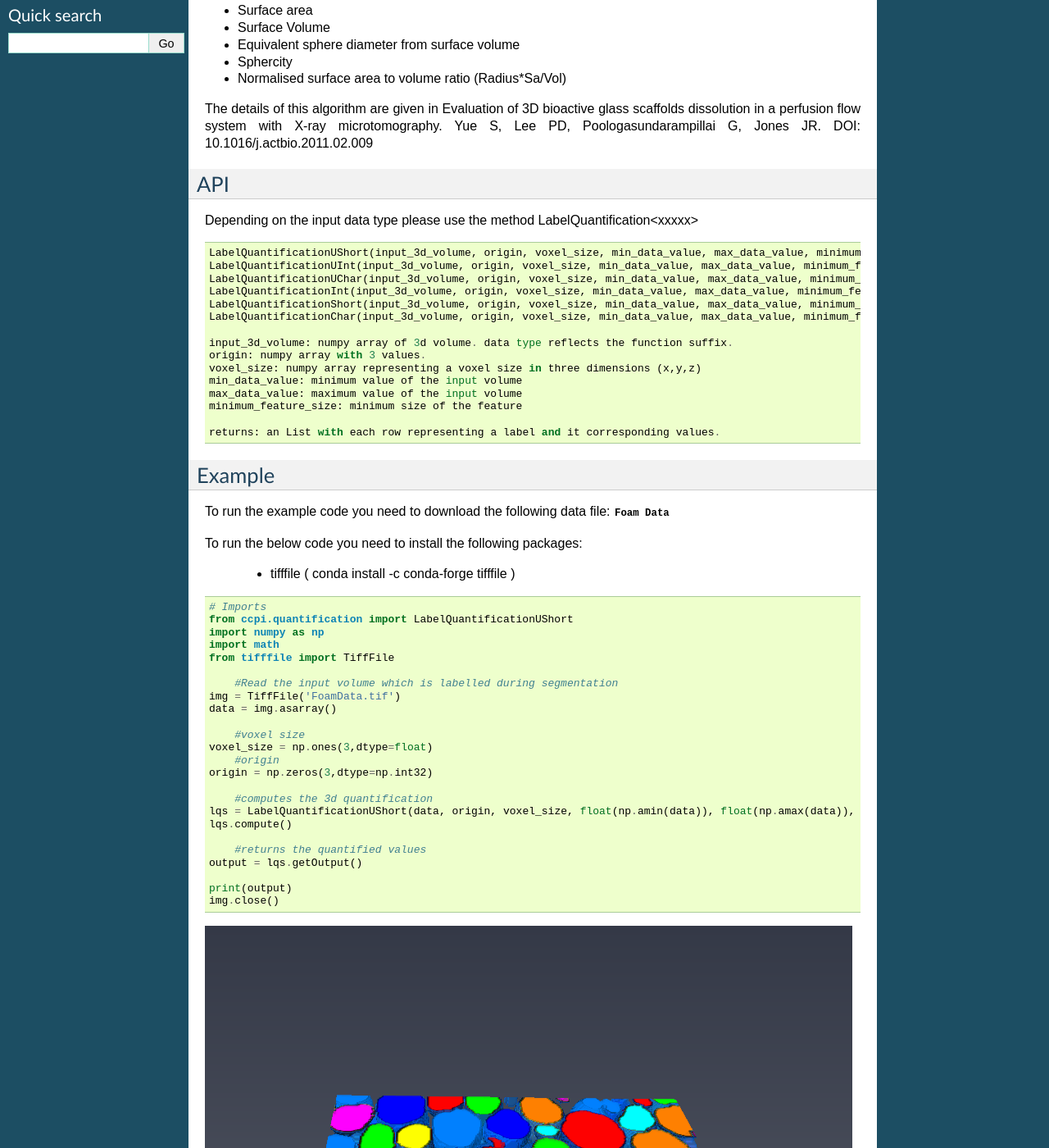
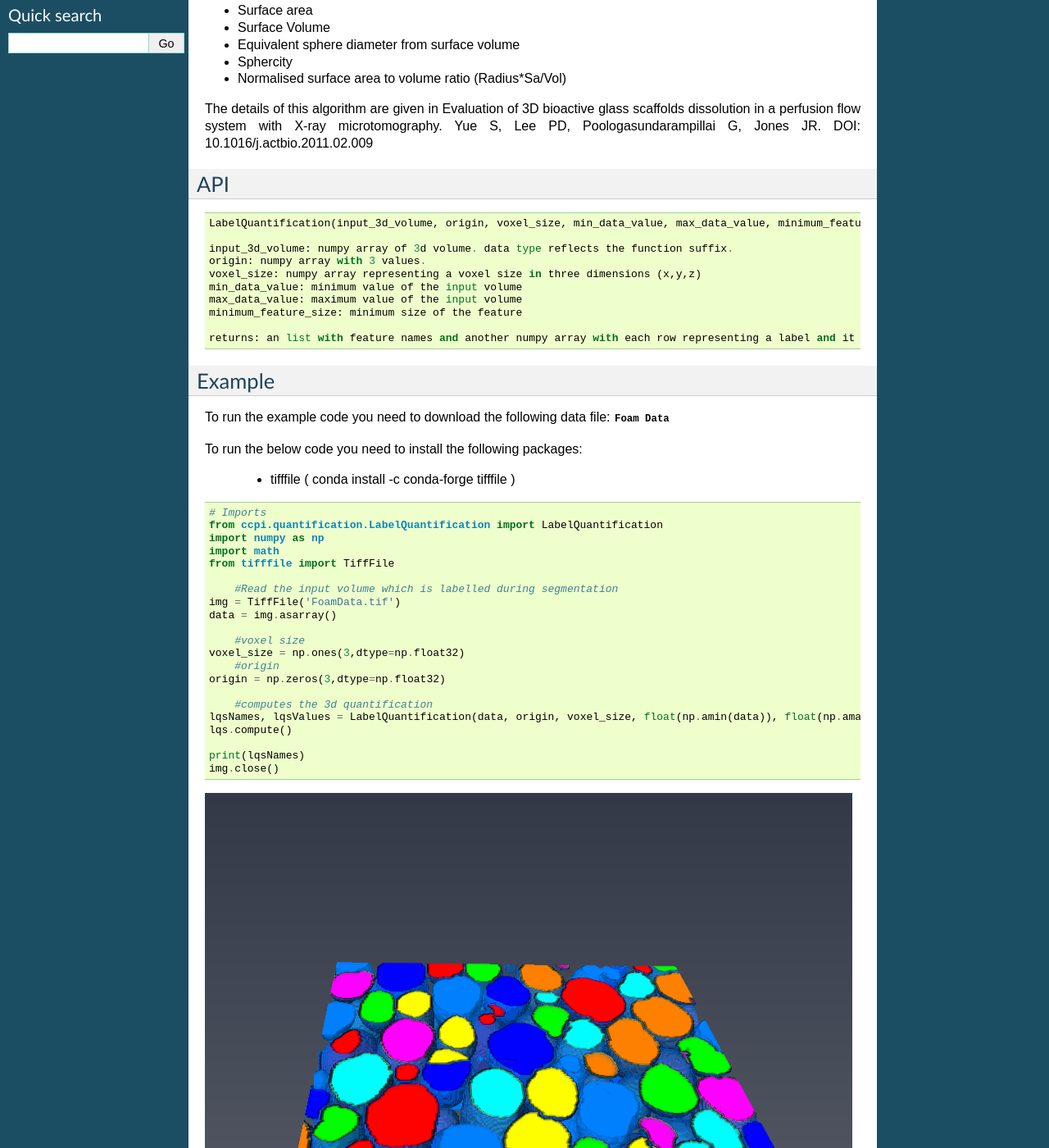
Before and after one commit to vais-ral/CIL-Docs, a Sphinx documentation site: the page built from docs/quantification/LabelQuantification.rst, in a window 1280 px wide and 1400 px high, scrolled down 292 px. Shown: the whole window at 82% size. Built offline with Sphinx 7.4.7, drawn with Linux system fonts in a browser that asks for light colours.

Commit message:
Update LabelQuantification.rst

```diff
--- a/docs/quantification/LabelQuantification.rst
+++ b/docs/quantification/LabelQuantification.rst
@@ -21,16 +21,9 @@
 API
 ----
 
-Depending on the input data type please use the method LabelQuantification<xxxxx>
-
 .. code-block:: python
 
-	LabelQuantificationUShort(input_3d_volume, origin, voxel_size, min_data_value, max_data_value, minimum_feature_size)
-	LabelQuantificationUInt(input_3d_volume, origin, voxel_size, min_data_value, max_data_value, minimum_feature_size)
-	LabelQuantificationUChar(input_3d_volume, origin, voxel_size, min_data_value, max_data_value, minimum_feature_size)
-	LabelQuantificationInt(input_3d_volume, origin, voxel_size, min_data_value, max_data_value, minimum_feature_size)
-	LabelQuantificationShort(input_3d_volume, origin, voxel_size, min_data_value, max_data_value, minimum_feature_size)
-	LabelQuantificationChar(input_3d_volume, origin, voxel_size, min_data_value, max_data_value, minimum_feature_size)
+	LabelQuantification(input_3d_volume, origin, voxel_size, min_data_value, max_data_value, minimum_feature_size)
 
 	input_3d_volume: numpy array of 3d volume. data type reflects the function suffix.
 	origin: numpy array with 3 values.
@@ -39,7 +32,7 @@
 	max_data_value: maximum value of the input volume
 	minimum_feature_size: minimum size of the feature
 
-	returns: an List with each row representing a label and it corresponding values.
+	returns: an list with feature names and another numpy array with each row representing a label and it corresponding values.
 
 Example
 --------
@@ -53,7 +46,7 @@
 .. code-block:: python
 
     # Imports
-    from ccpi.quantification import LabelQuantificationUShort
+    from ccpi.quantification.LabelQuantification import LabelQuantification
     import numpy as np
     import math
     from tifffile import TiffFile
@@ -63,18 +56,15 @@
     data = img.asarray()
 
 	#voxel size
-    voxel_size = np.ones(3,dtype=float)
+    voxel_size = np.ones(3,dtype=np.float32)
 	#origin
-    origin = np.zeros(3,dtype=np.int32)
+    origin = np.zeros(3,dtype=np.float32)
 
 	#computes the 3d quantification
-    lqs = LabelQuantificationUShort(data, origin, voxel_size, float(np.amin(data)), float(np.amax(data)), 100.0)
+    lqsNames, lqsValues = LabelQuantification(data, origin, voxel_size, float(np.amin(data)), float(np.amax(data)), 100.0)
     lqs.compute()
 
-	#returns the quantified values
-    output = lqs.getOutput()
-
-    print(output)
+    print(lqsNames)
     img.close()
 
 
```
